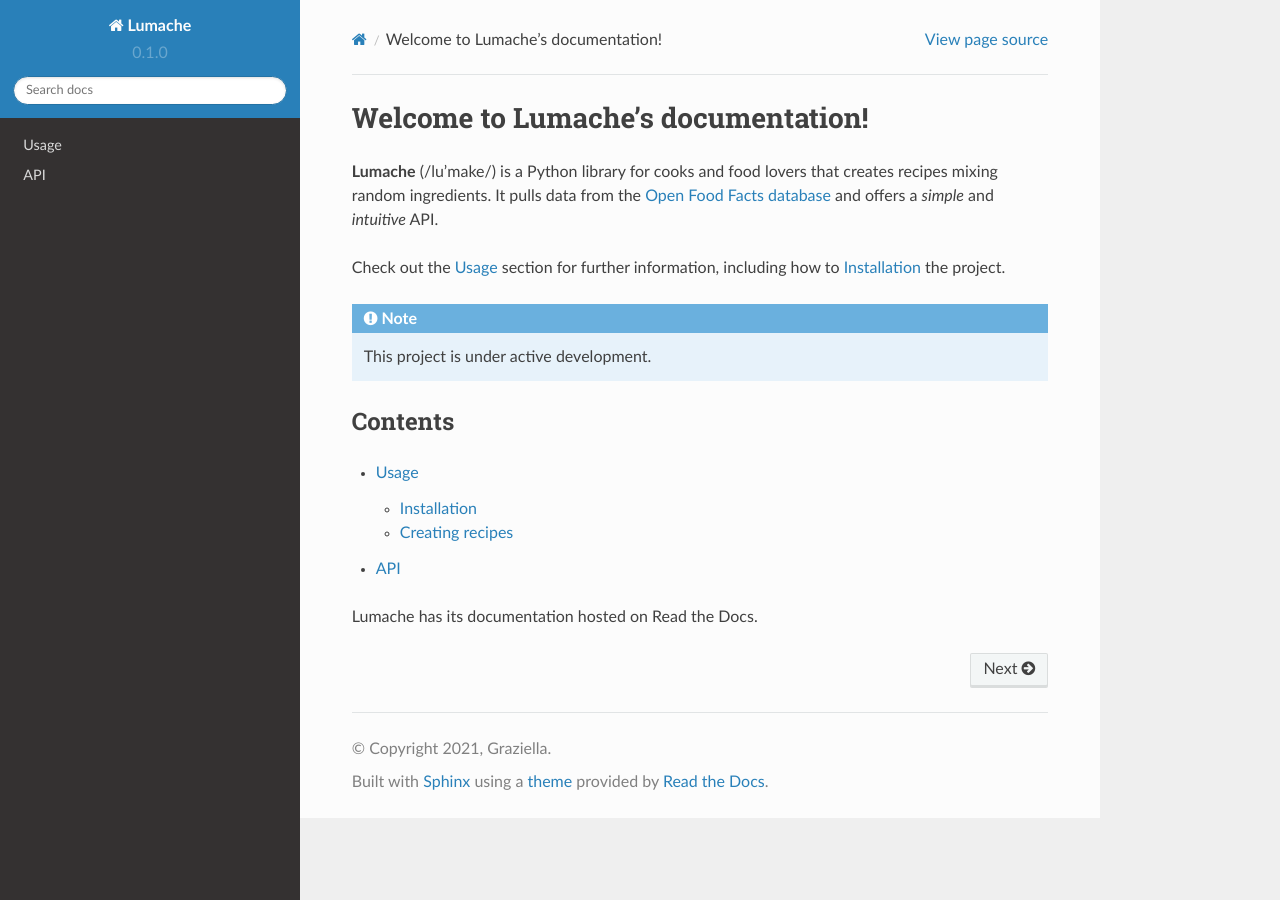
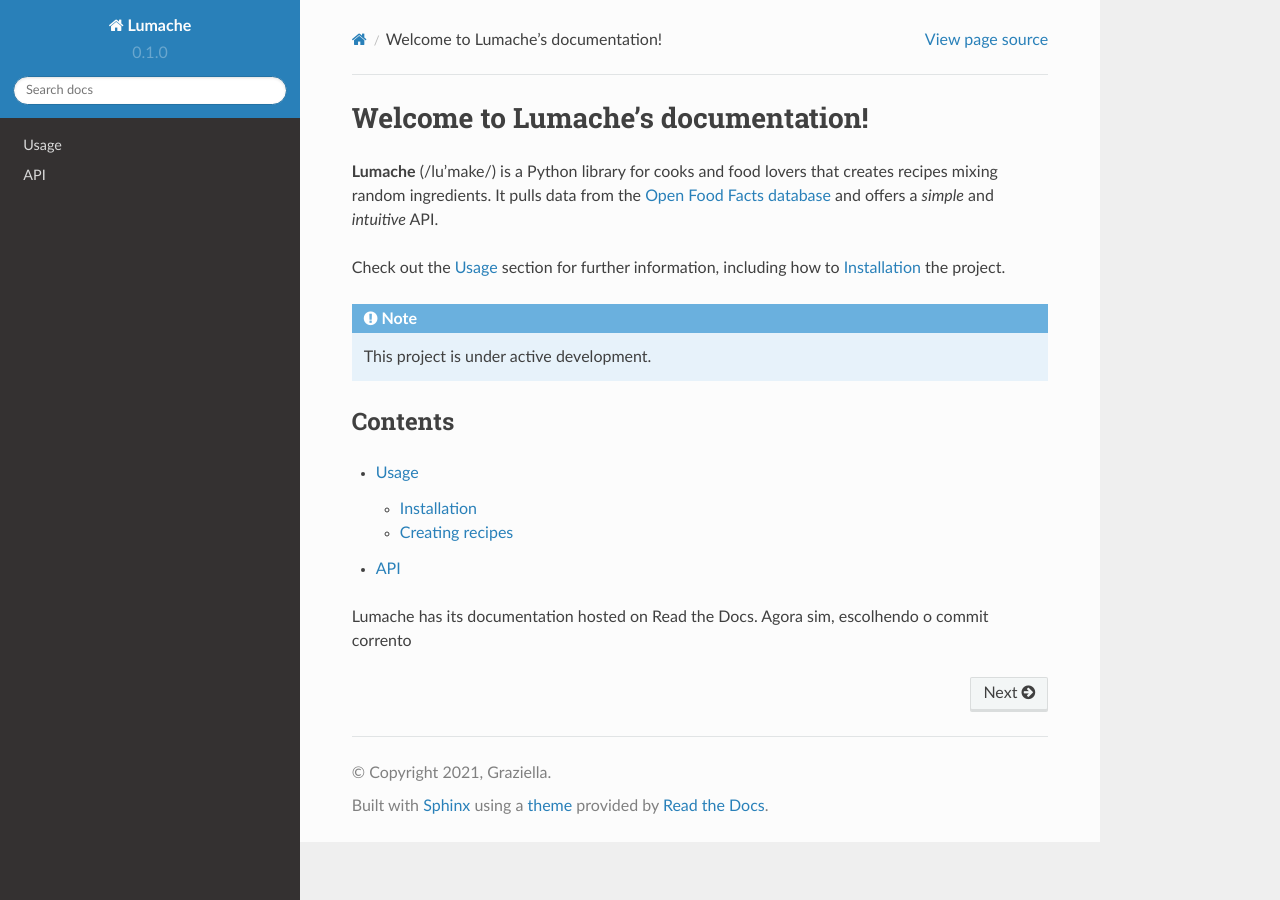
Before and after one commit to felipex/curso_arduino, a Sphinx documentation site: the page built from docs/source/index.rst, in a window 1280 px wide. Built offline with Sphinx 7.4.7 and the Read the Docs theme 2.0.0, drawn with Linux system fonts in a browser that asks for light colours.

Commit message:
Update index.rst

```diff
--- a/docs/source/index.rst
+++ b/docs/source/index.rst
@@ -22,3 +22,4 @@
    api
 
 Lumache has its documentation hosted on Read the Docs.
+Agora sim, escolhendo o commit corrento
```
